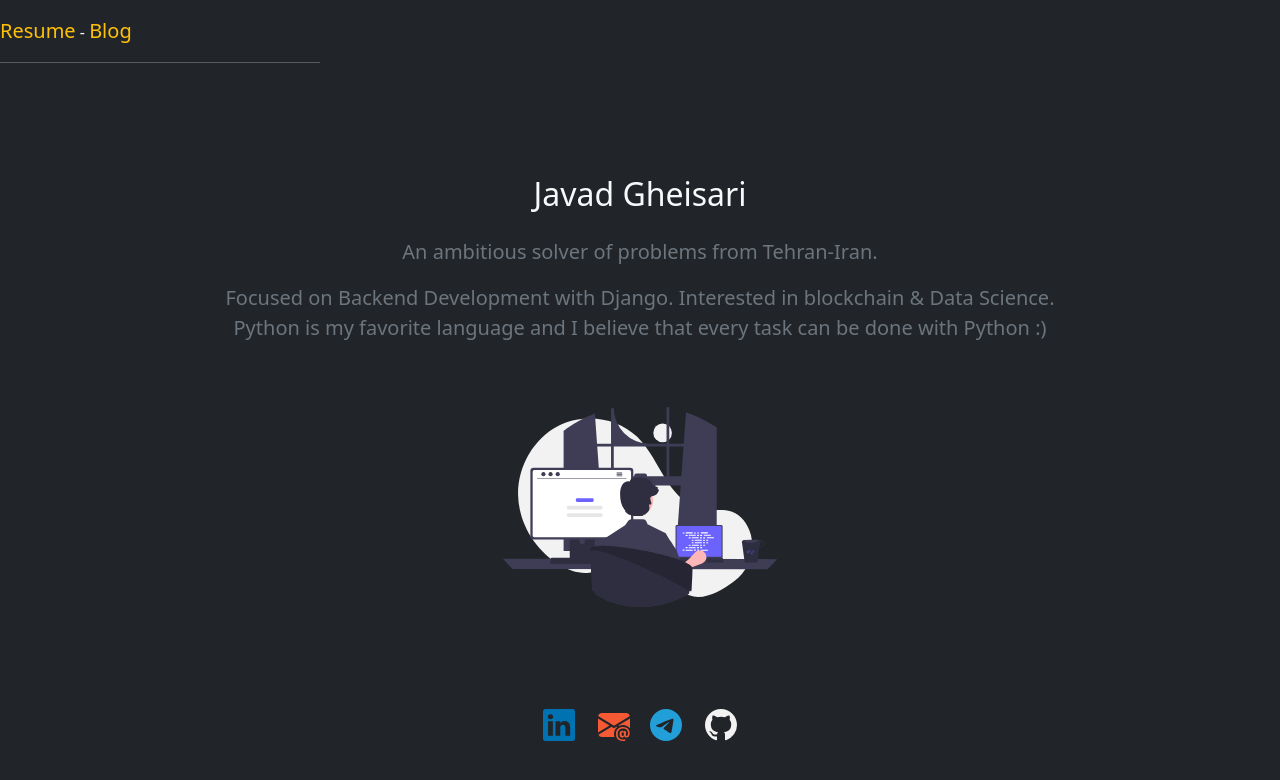
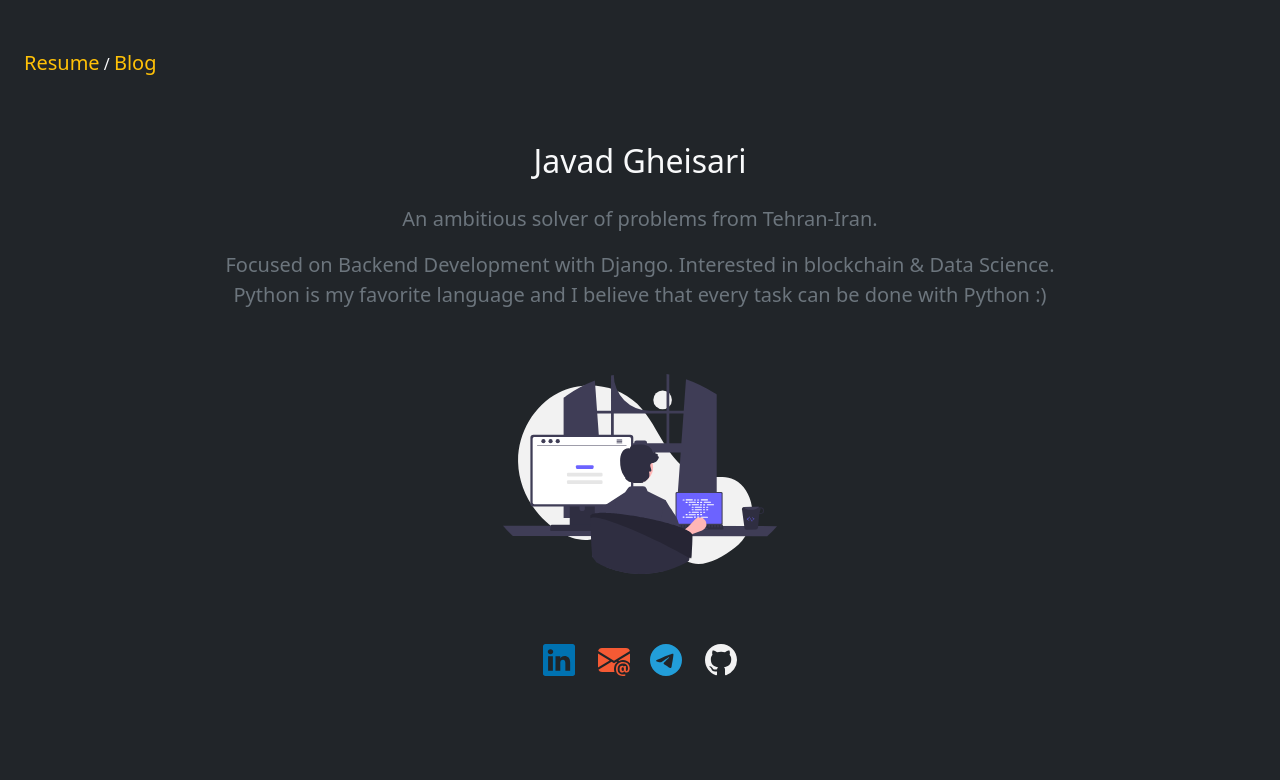
Before and after one commit to javadgheisari/django-profile, a Django app: page / in a window 1280 px wide. Shown: the top 780 px of the page. Run offline with Django 4.2, Linux system fonts and the light colour scheme.

Commit message:
updated templates

```diff
--- a/base/me/templates/blog.html
+++ b/base/me/templates/blog.html
@@ -63,7 +63,7 @@
                 {% for page_number in blogs.paginator.page_range %}
                     {% if blogs.number == page_number %}
                         <button class="btn btn-outline-success active">
-                            <span>{{ page_number }} <span class="sr-only">(current)</span></span>
+                            <span>{{ page_number }} <span class="sr-only"></span></span>
                         </button>
                     {% else %}
                         <a href="?page={{ page_number }}" class="btn btn-outline-secondary">
--- a/base/me/templates/me.html
+++ b/base/me/templates/me.html
@@ -7,13 +7,14 @@
 
 {% block content %}
 
-    <nav class="mt-3 pl-5 text-light">
-        <a class="text-warning text-decoration-none lead" href="https://drive.google.com/file/d/15meYgG0jVBBUm5YbNJUL8VEkT7UOJF6v/view?usp=sharing" target="_blank">Resume</a> -
+    <nav class="pt-5 px-4 text-light">
+        <a class="text-warning text-decoration-none lead" href="https://drive.google.com/file/d/15meYgG0jVBBUm5YbNJUL8VEkT7UOJF6v/view?usp=sharing" target="_blank">Resume</a>
+        <span> / </span>
         <a class="text-warning text-decoration-none lead" href="{% url 'blog' %}">Blog</a>
-    <hr class="w-25">
     </nav>
+    <!-- <hr class="text-light w-25"> -->
 
-    <div class="py-5 text-center">
+    <div class="py-3 text-center">
         {% comment %} <div class="profile-picture big-profile-picture clear mt-2">
             <img width="150px" alt="Anne Hathaway picture" src="http://upload.wikimedia.org/wikipedia/commons/e/e1/Anne_Hathaway_Face.jpg" >
         </div> {% endcomment %}
@@ -33,7 +34,7 @@
 
 
 {% block footer %}
-    <div class="text-center">
+    <div class="text-center pb-5">
         <nav class="text-light">
             <a class="text-decoration-none mx-2" style="font-size: 1.7rem; color: #0072b1" href="https://www.linkedin.com/in/javadgheisari" target="_blank">
                 <svg xmlns="http://www.w3.org/2000/svg" width="32" height="32" fill="currentColor" class="bi bi-linkedin" viewBox="0 0 16 16">
--- a/base/templates/base.html
+++ b/base/templates/base.html
@@ -4,10 +4,23 @@
 <html>
 <head>
     <meta charset="UTF-8">
+    <meta name="viewport" content="width=device-width, initial-scale=1">
     <title>Javad Gheisari</title>
     <link href="https://cdn.jsdelivr.net/npm/bootstrap@5.1.3/dist/css/bootstrap.min.css" rel="stylesheet" integrity="sha384-1BmE4kWBq78iYhFldvKuhfTAU6auU8tT94WrHftjDbrCEXSU1oBoqyl2QvZ6jIW3" crossorigin="anonymous">
     {% comment %} <link rel="stylesheet" href="{% static 'css/base_styles.css' %}"> {% endcomment %}
     {% block link %} {% endblock %}
+
+    <style>
+        /* Media query for mobile devices */
+        @media (max-width: 767px) {
+            .text-light.container {
+                zoom: 80%; /* Adjust the zoom percentage as needed */
+            }
+        }
+        .dropdown-toggle:hover {
+            cursor: pointer;
+        }
+    </style>
 </head>
 <body class="bg-dark">
 
```
